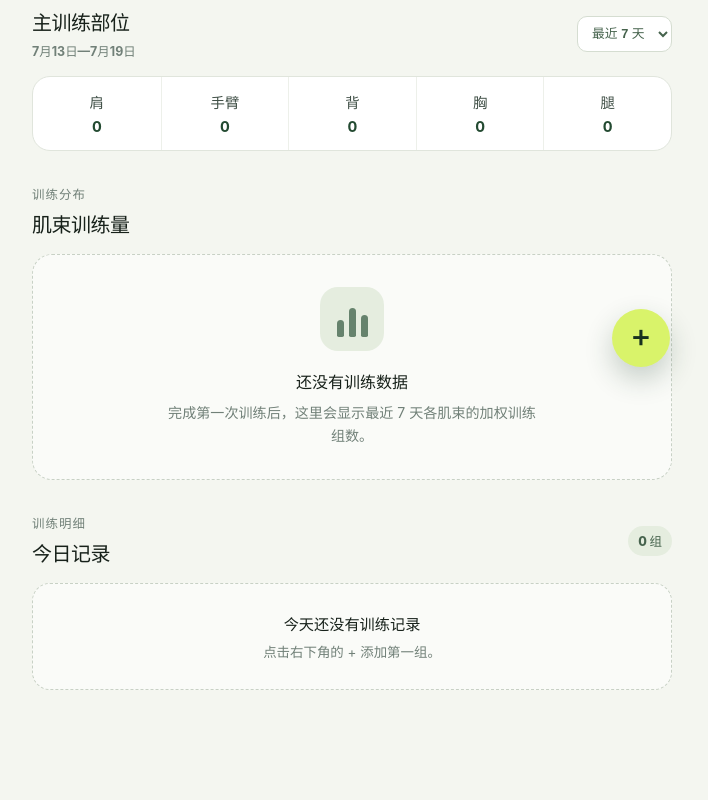
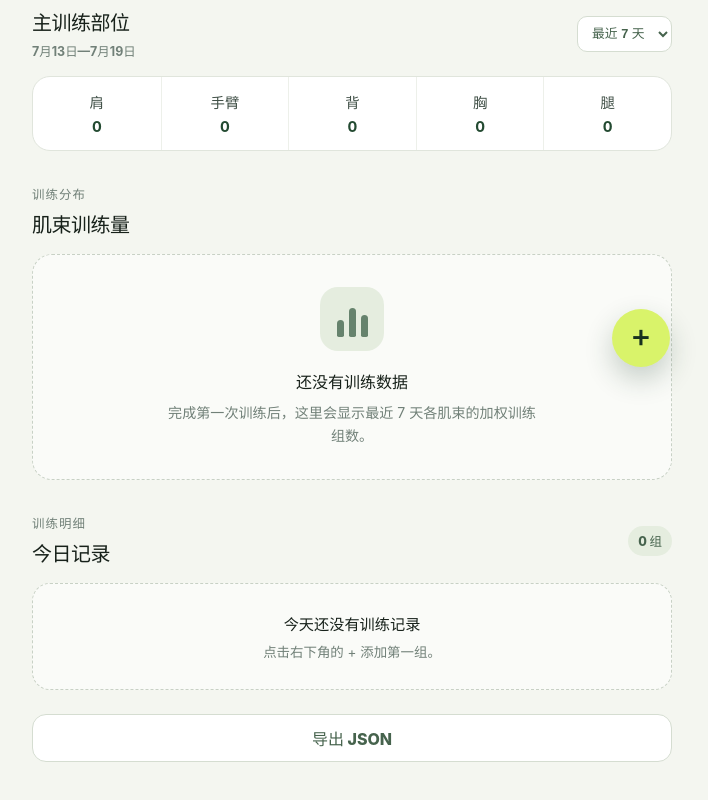
Before and after one commit to Chihatepython/fitness-tracker, a Vue app: page / in a window 1280 px wide. Shown: the part 409-1209 px from the top of the page, without its empty margins (288-996 px from the left). Built offline with nearby package versions, Linux system fonts and the light colour scheme.

Commit message:
Add JSON training record export

```diff
--- a/src/App.vue
+++ b/src/App.vue
@@ -6,6 +6,7 @@ import {
   EXERCISE_BODY_PARTS,
   EXERCISE_NAMES,
   deleteTrainingSet,
+  getAllTrainingSets,
   getTrainingSetsByDate,
   getTrainingSetsByDateRange,
   type BodyPart,
@@ -53,6 +54,9 @@ const selectedTrainingPeriodIndex = ref(0)
 const trainingCalendarDays = ref<TrainingCalendarDay[]>(buildTrainingCalendarDays([]))
 const isLoadingTrainingCalendar = ref(true)
 const trainingCalendarError = ref('')
+const isExporting = ref(false)
+const exportStatus = ref('')
+const exportError = ref('')
 const sortedBodyParts = computed(() =>
   [...BODY_PART_DISPLAY_PRIORITY].sort((left, right) => {
     const countDifference = bodyPartDayCounts.value[right] - bodyPartDayCounts.value[left]
@@ -172,6 +176,35 @@ function getCalendarDayAriaLabel(calendarDay: TrainingCalendarDay): string {
 
 function formatWeight(weightKg: number): string {
   return Number.isInteger(weightKg) ? String(weightKg) : String(Number(weightKg.toFixed(2)))
+}
+
+async function exportTrainingRecords(): Promise<void> {
+  if (isExporting.value) return
+
+  isExporting.value = true
+  exportStatus.value = ''
+  exportError.value = ''
+
+  try {
+    const trainingSets = await getAllTrainingSets()
+    const fileContent = JSON.stringify(trainingSets, null, 2)
+    const fileBlob = new Blob([fileContent], { type: 'application/json;charset=utf-8' })
+    const downloadUrl = URL.createObjectURL(fileBlob)
+    const downloadLink = document.createElement('a')
+
+    downloadLink.href = downloadUrl
+    downloadLink.download = `fitness-training-records-${getLocalDate()}.json`
+    document.body.append(downloadLink)
+    downloadLink.click()
+    downloadLink.remove()
+    window.setTimeout(() => URL.revokeObjectURL(downloadUrl), 0)
+
+    exportStatus.value = `已导出 ${trainingSets.length} 条训练记录`
+  } catch (error: unknown) {
+    exportError.value = error instanceof Error ? error.message : '导出训练记录失败'
+  } finally {
+    isExporting.value = false
+  }
 }
 
 async function loadTodaySets(): Promise<void> {
@@ -437,6 +470,19 @@ onMounted(() => {
         <h3>今天还没有训练记录</h3>
         <p>点击右下角的 + 添加第一组。</p>
       </div>
+    </section>
+
+    <section class="export-section" aria-label="数据导出">
+      <button
+        class="export-button"
+        type="button"
+        :disabled="isExporting"
+        @click="exportTrainingRecords"
+      >
+        {{ isExporting ? '导出中…' : '导出 JSON' }}
+      </button>
+      <p v-if="exportStatus" class="export-status" role="status">{{ exportStatus }}</p>
+      <p v-if="exportError" class="export-error" role="alert">{{ exportError }}</p>
     </section>
 
     <button class="add-set-button" type="button" aria-label="添加一组" @click="addSetDialog?.open()">
@@ -960,6 +1006,46 @@ h1 {
   font-size: 0.84rem;
 }
 
+.export-section {
+  margin-top: 24px;
+}
+
+.export-button {
+  width: 100%;
+  min-height: 48px;
+  border: 1px solid #d5ddd1;
+  border-radius: 14px;
+  background: #fff;
+  color: #46634d;
+  font-weight: 800;
+  cursor: pointer;
+}
+
+.export-button:disabled {
+  cursor: wait;
+  opacity: 0.6;
+}
+
+.export-button:focus-visible {
+  outline: 3px solid rgb(70 99 77 / 22%);
+  outline-offset: 2px;
+}
+
+.export-status,
+.export-error {
+  margin: 10px 2px 0;
+  font-size: 0.82rem;
+  text-align: center;
+}
+
+.export-status {
+  color: #46634d;
+}
+
+.export-error {
+  color: #a52d2d;
+}
+
 .delete-dialog {
   width: min(calc(100% - 40px), 420px);
   margin: auto;
--- a/src/database.ts
+++ b/src/database.ts
@@ -186,6 +186,25 @@ export async function getTrainingSetsByDateRange(
   })
 }
 
+export async function getAllTrainingSets(): Promise<TrainingSet[]> {
+  const database = await openFitnessDatabase()
+
+  const trainingSets = await new Promise<TrainingSet[]>((resolve, reject) => {
+    const transaction = database.transaction(SETS_STORE_NAME, 'readonly')
+    const request = transaction.objectStore(SETS_STORE_NAME).getAll()
+
+    request.onsuccess = () => resolve(request.result as TrainingSet[])
+    request.onerror = () => reject(request.error)
+  })
+
+  return trainingSets.sort(
+    (left, right) =>
+      left.date.localeCompare(right.date) ||
+      (left.createdAt ?? 0) - (right.createdAt ?? 0) ||
+      left.id.localeCompare(right.id),
+  )
+}
+
 export async function deleteTrainingSet(id: string): Promise<void> {
   if (!ALPHANUMERIC_ID_PATTERN.test(id)) throw new Error('记录 ID 无效')
 
```
